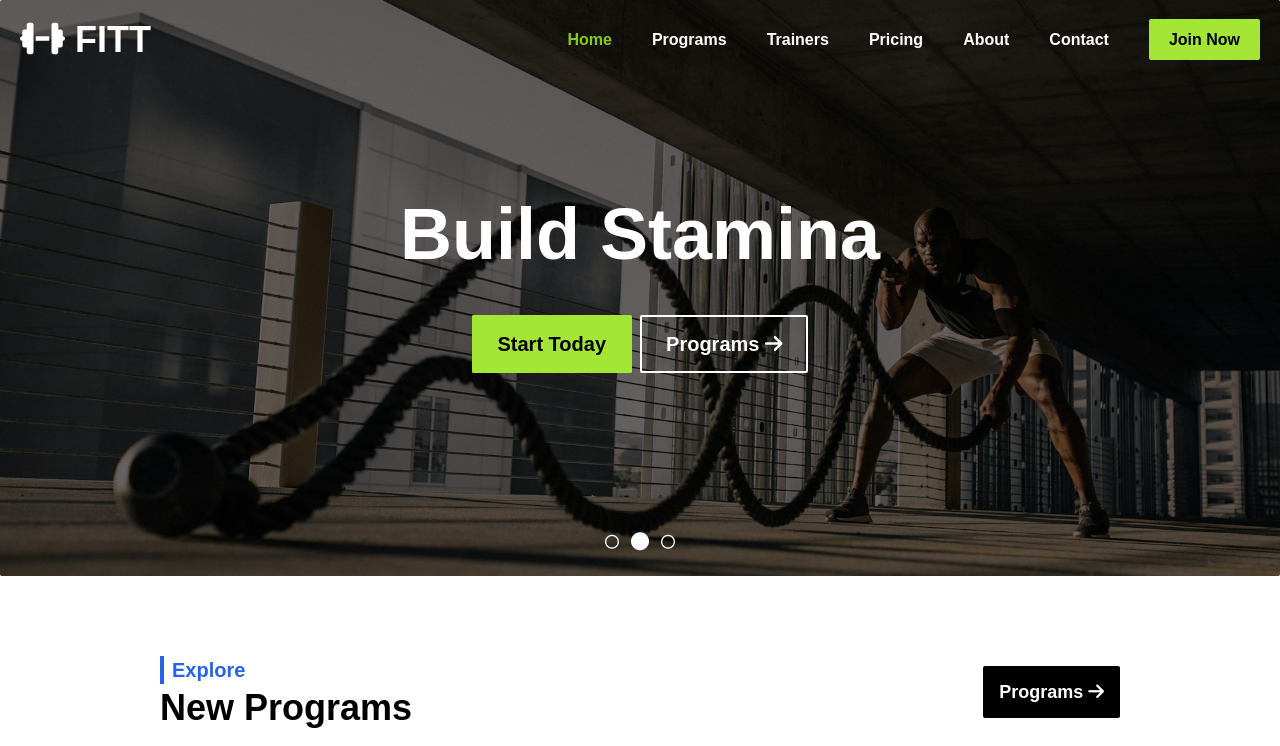
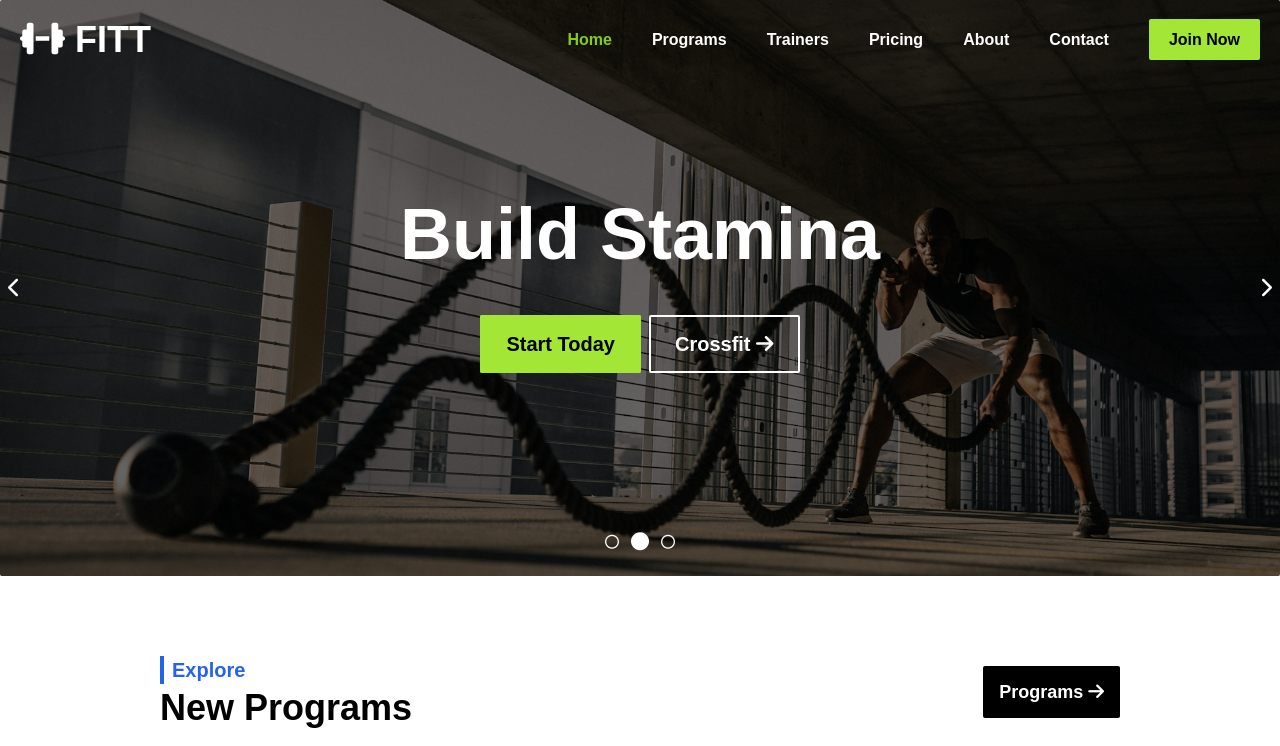
Before and after one commit to srky420/fitness-app-react-tailwind, a React (Create React App) app: page / in a window 1280 px wide. Shown: the top 746 px of the page. Built offline with nearby package versions, Linux system fonts and the light colour scheme.

Commit message:
Add transition to hero

```diff
--- a/src/components/data/carousel.js
+++ b/src/components/data/carousel.js
@@ -2,16 +2,19 @@ export const carousel = [
     {
         image: './img/carousel-01.jpg',
         title: 'Build Strength',
-        href: '#'
+        link: 'Bodybuilding',
+        href: '/programs/5'
     },
     {
         image: './img/carousel-02.jpg',
         title: 'Build Stamina',
-        href: '#'
+        link: 'Crossfit',
+        href: '/programs/1'
     },
     {
         image: './img/carousel-03.jpg',
         title: 'Build Flexibility',
-        href: '#'
+        link: 'Yoga',
+        href: '/programs/3'
     },
 ]
--- a/src/components/landingPage/Hero.js
+++ b/src/components/landingPage/Hero.js
@@ -1,6 +1,6 @@
-import React, { useEffect, useState } from 'react';
-import { carousel } from '../data/carousel';
-import { Link } from 'react-router-dom';
+import React, { useEffect, useState } from "react";
+import { carousel } from "../data/carousel";
+import { Link } from "react-router-dom";
 
 
 // Define component
@@ -22,11 +22,12 @@ export const Hero = () => {
     }
 
     return (
-        <section className="w-full font-poppins text-white mx-auto">
+        <section className="w-full font-poppins text-white mx-auto flex overflow-hidden relative">
             {/* Carousel */}
             {carousel.map((item, index) =>
                 (
-                <div className={current === index ? "relative w-full h-80 md:h-96 lg:h-128 xl:h-144" : "hidden"} key={"carouselItem" + index}>
+                <div className="overflow-hidden h-80 md:h-96 lg:h-128 xl:h-144" key={"carouselItem" + index}>
+                    <div className={current === index ? "w-screen h-full transition-all" : "w-0 h-full invisible transition-all"} key={"carouselItem" + index}>
                         <img src={item.image} alt="hero-img" className="w-full h-full object-cover absolute top-0 sm:rounded-sm" />
                         <div className="absolute text-center w-full h-full bg-black bg-opacity-60 flex flex-col justify-center items-center sm:rounded-sm">
                             <h1 className="text-4xl xs:text-5xl lg:text-6xl xl:text-7xl font-bold px-2 mb-5 md:mb-10">{item.title}</h1>
@@ -34,11 +35,15 @@ export const Hero = () => {
                                 <Link to={"/join"} className="px-3 lg:px-6 py-2 lg:py-4 bg-lime-400 border-2 border-lime-400 hover:bg-lime-300 rounded-sm lg:text-xl font-semibold text-black me-2 transition-colors">
                                     Start Today
                                 </Link>
-                            <Link to={"/programs"} className="px-3 lg:px-6 py-2 lg:py-4 border-2 border-white hover:bg-white hover:bg-opacity-10 rounded-sm lg:text-xl font-semibold transition-colors">
-                                Programs <i className="fa-solid fa-arrow-right"></i>
+                                <Link to={item.href} className="px-3 lg:px-6 py-2 lg:py-4 border-2 border-white hover:bg-white hover:bg-opacity-10 rounded-sm lg:text-xl font-semibold transition-colors">
+                                    {item.link} <i className="fa-solid fa-arrow-right"></i>
                                 </Link>
                             </div>
                         </div>
+                    </div>
+                </div>
+                )
+            )}
             {/* Carousel control */}
             <div className="flex gap-3 justify-center text-sm absolute bottom-5 left-1/2 -translate-x-1/2">
                 {carousel.map((item, index) =>
@@ -47,9 +52,11 @@ export const Hero = () => {
                 </button>
                 )}
             </div>
+            {/* Carousel control left/right */}
+            <div className="absolute top-1/2 -translate-y-1/2 flex justify-between w-full px-2">
+                <button onClick={() => setCurrent(prev => prev === 0 ? carousel.length - 1 : prev -= 1)} className="text-xl"><i className="fa-solid fa-chevron-left"></i></button>
+                <button onClick={() => setCurrent(prev => prev === carousel.length - 1 ? 0 : prev += 1)} className="text-xl"><i className="fa-solid fa-chevron-right"></i></button>
             </div>
-                )
-            )}
         </section>
     )
 }
--- a/src/components/landingPage/Testimonials.js
+++ b/src/components/landingPage/Testimonials.js
@@ -10,14 +10,15 @@ export const Testimonials = () => {
     return (
         <section className="py-10 lg:py-20 bg-gray-50">
             {/* Header */}
-            <div className="container mx-auto font-poppins px-2 lg:px-20 xl:px-40">
+            <div className="container mx-auto font-poppins px-2 lg:px-20 xl:px-40 relative">
                 <div className="mb-3 sm:mb-5">
                     <p className="lg:text-xl border-s-4 text-blue-600 border-blue-600 ps-2 font-semibold sm:mb-1">What People Say</p>
                     <h2 className="text-xl sm:text-2xl lg:text-4xl font-bold">Client Testimonials</h2>
                 </div>
+                {/* Carousel */}
                 {testimonials.map((item, index) => (
                     <div className={index === current ? "block" : "hidden"} key={"testimonial" + index}>
-                        <div className="flex flex-col sm:flex-row gap-2 sm:gap-5 lg:gap-10 justify-center my-5 lg:my-20 border rounded-md p-5 sm:p-10 md:w-fit mx-auto bg-white relative">
+                        <div className="flex flex-col sm:flex-row gap-2 sm:gap-5 lg:gap-10 justify-center my-5 lg:my-10 border rounded-md p-5 sm:p-10 md:w-fit mx-auto bg-white relative">
                             <div className="w-24 h-24 sm:w-36 sm:h-28 md:w-40 md:h-32 lg:w-32 lg:h-32 rounded-full mx-auto">
                                 <img src={item.image} alt="testimonial-img" className="block w-full h-full object-cover rounded-full object-top" />
                             </div>
@@ -36,17 +37,17 @@ export const Testimonials = () => {
                                 <i className="fa-solid fa-quote-left"></i>
                             </div>
                         </div>
-                        <div className="flex justify-center gap-2 text-sm lg:text-base">
-                            {testimonials.map((item, index) => (
-                                <button key={"testimonialIndicator" + index} onClick={() => setCurrent(index)}>
-                                    {current === index ? <i className="fa-solid fa-circle text-lg"></i> : <i className="fa-regular fa-circle"></i>}
-                                </button>
-                            ))}
-                        </div>
                     </div>
                 ))}
-
-
+                <div className="flex mx-auto gap-2 text-sm lg:text-base w-full lg:w-128">
+                    <button onClick={() => setCurrent(prev => prev === 0 ? testimonials.length - 1 : prev -= 1)} className="hover:opacity-75 me-auto"><i className="fa-solid fa-chevron-left"></i></button>
+                    {testimonials.map((item, index) => (
+                        <button key={"testimonialIndicator" + index} onClick={() => setCurrent(index)}>
+                            {current === index ? <i className="fa-solid fa-circle text-lg"></i> : <i className="fa-regular fa-circle"></i>}
+                        </button>
+                    ))}
+                    <button onClick={() => setCurrent(prev => prev === testimonials.length - 1 ? 0 : prev += 1)} className="hover:opacity-75 ms-auto"><i className="fa-solid fa-chevron-right"></i></button>
+                </div>
             </div>
         </section>
     )
```
Lines whose indentation alone changed are shown as unchanged.
